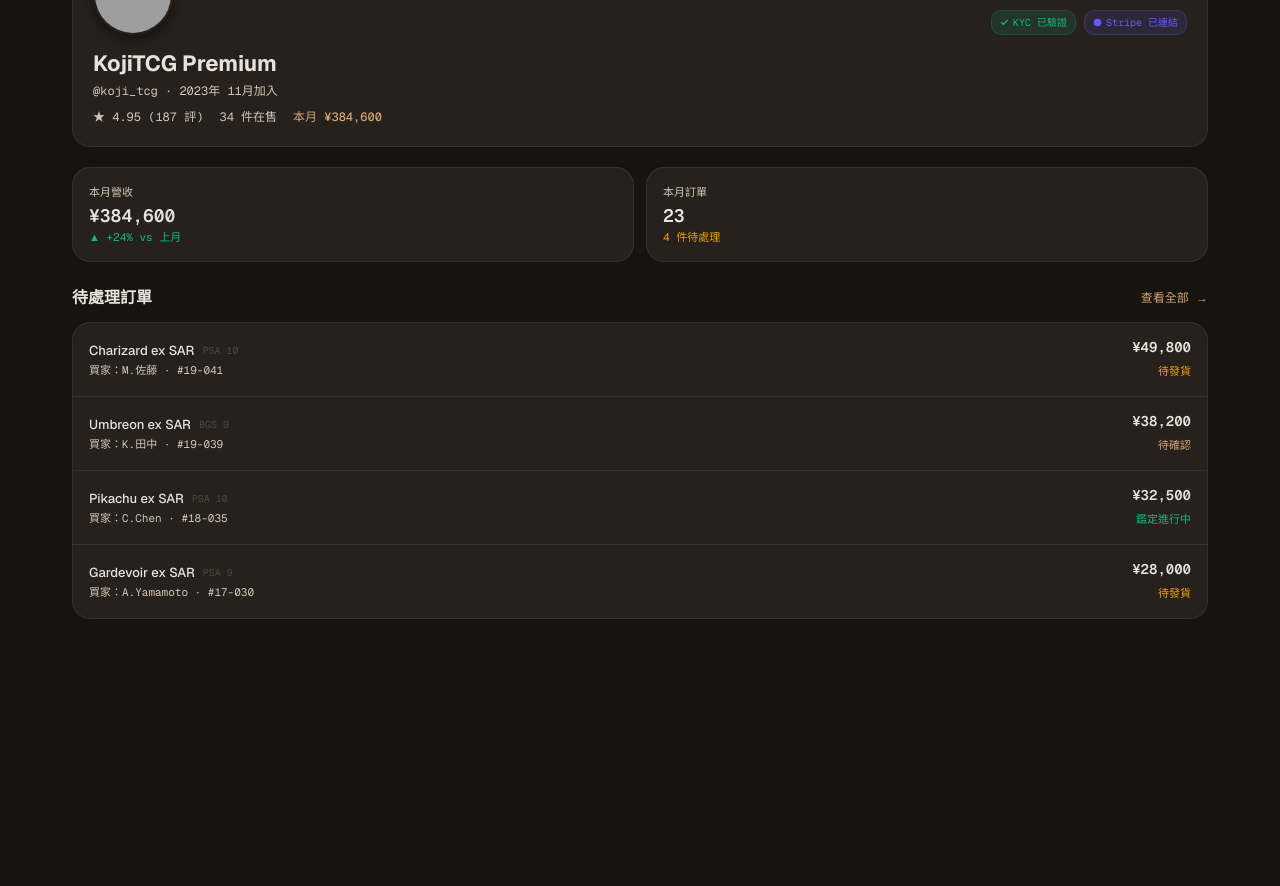
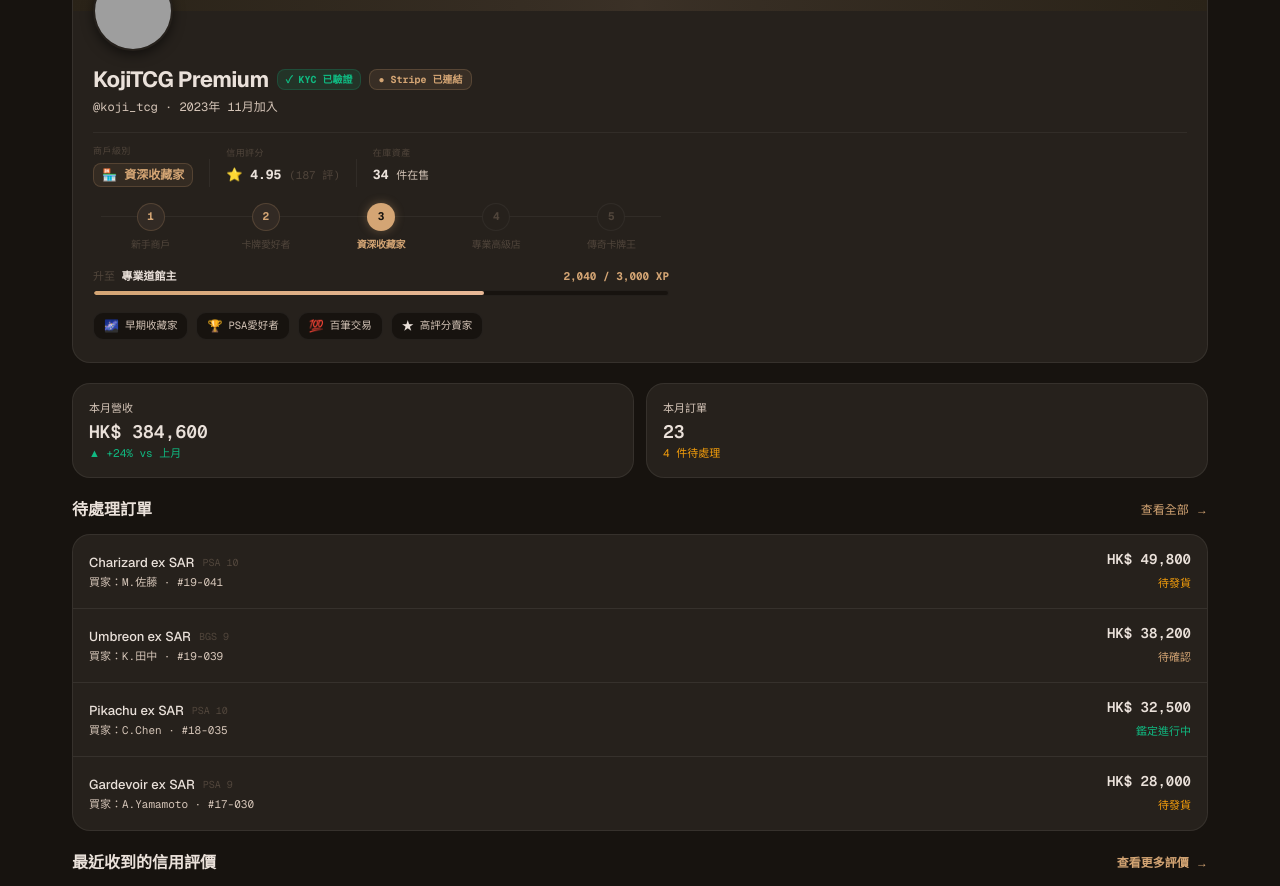
Before and after one commit to VxxxxC/Pokemon-Card-Trading-Platform-Client, a Next.js app: page /profile/merchant in a window 1280 px wide. Shown: the part 260-1146 px from the top of the page. Before the commit the page ends 919 px from the top, so only its background shows below. Built offline with nearby package versions, Linux system fonts and the light colour scheme; grey boxes are pictures that could not be loaded.

Commit message:
fine tune merchant main page

```diff
--- a/app/profile/merchant/layout.tsx
+++ b/app/profile/merchant/layout.tsx
@@ -10,7 +10,6 @@ const MERCHANT_TABS: TabItem[] = [
   { href: "/profile/merchant/inventory", label: "商品管理", icon: "🗂️" },
   { href: "/profile/merchant/trading", label: "交易管理", icon: "🤝" },
   { href: "/profile/merchant/finance", label: "資金金流", icon: "💰" },
-  { href: "/profile/merchant/settings", label: "店舖設定", icon: "⚙️" },
 ];
 
 export default function MerchantProfileLayout({
--- a/app/profile/merchant/page.tsx
+++ b/app/profile/merchant/page.tsx
@@ -1,15 +1,18 @@
 import type { Metadata } from "next";
 import Image from "next/image";
 import Link from "next/link";
+import { GrUserSettings } from "react-icons/gr";
+import { CiSettings } from "react-icons/ci";
+
 
 export const metadata: Metadata = {
   title: "商戶總覽 — PokéTrade JP",
   description: "查看銷售統計、待處理訂單及商戶概覽",
 };
 
-// 🟢 從 Layout 移動進駐的商戶身分真理數據（Hero 看板專用）
-// TODO: [database] Replace with Supabase query — fetch merchant profile from `merchant_profiles` WHERE user_id = current user
+// 🟢 中央數據源：商戶身分真理數據（Hero 看板專用）
 const mockMerchant = {
+  id: "koji_tcg",
   name: "田中 Koji",
   shopName: "KojiTCG Premium",
   handle: "@koji_tcg",
@@ -21,34 +24,72 @@ const mockMerchant = {
   reviewCount: 187,
   totalListings: 34,
   monthlyRevenue: 384_600,
+  xp: 2040,
+  maxXp: 3000,
+  nextLevel: "專業道館主",
+  level: "資深收藏家",
+  badges: [
+    { id: "b1", label: "早期收藏家", emoji: "🌌" },
+    { id: "b2", label: "PSA愛好者", emoji: "🏆" },
+    { id: "b3", label: "百筆交易", emoji: "💯" },
+    { id: "b4", label: "高評分賣家", emoji: "★" },
+  ],
 };
 
-// TODO: [database] Replace with Supabase query — fetch merchant's revenue stats from `orders` aggregation (sum amount WHERE seller_id = current user, grouped by period)
-const revenueStats = [
-  { label: "本月營收",   value: "¥384,600",  note: "▲ +24% vs 上月",  dir: "up"   as const },
-  { label: "本月訂單",   value: "23",         note: "4 件待處理",      dir: "warn" as const },
+// 商戶專屬成長階梯 Stepper 節點
+const merchantSteps = [
+  { levelNum: 1, label: "新手商戶" },
+  { levelNum: 2, label: "卡牌愛好者" },
+  { levelNum: 3, label: "資深收藏家", active: true },
+  { levelNum: 4, label: "專業高級店" },
+  { levelNum: 5, label: "傳奇卡牌王" },
 ];
 
-// TODO: [database] Replace with Supabase query — fetch pending orders from `orders` table WHERE seller_id = current user AND status IN ('pending_confirmation', 'pending_shipment', 'grading'), ordered by created_at ASC
+// 提純版指標數據
+const revenueStats = [
+  { label: "本月營收", value: "HK$ 384,600", note: "▲ +24% vs 上月", dir: "up" as const },
+  { label: "本月訂單", value: "23", note: "4 件待處理", dir: "warn" as const },
+];
+
+// 待處理訂單流水線路
 const pendingActions = [
-  { id: "ORD-20250519-041", buyer: "M.佐藤",   card: "Charizard ex SAR",  grade: "PSA 10",  amount: 49_800, action: "待發貨",   actionColor: "text-warning" },
-  { id: "ORD-20250519-039", buyer: "K.田中",   card: "Umbreon ex SAR",    grade: "BGS 9",   amount: 38_200, action: "待確認",   actionColor: "text-brand"   },
-  { id: "ORD-20250518-035", buyer: "C.Chen",   card: "Pikachu ex SAR",    grade: "PSA 10",  amount: 32_500, action: "鑑定進行中", actionColor: "text-success" },
-  { id: "ORD-20250517-030", buyer: "A.Yamamoto", card: "Gardevoir ex SAR", grade: "PSA 9",  amount: 28_000, action: "待發貨",   actionColor: "text-warning" },
+  { id: "ORD-20250519-041", buyer: "M.佐藤", card: "Charizard ex SAR", grade: "PSA 10", amount: 49_800, action: "待發貨", actionColor: "text-warning" },
+  { id: "ORD-20250519-039", buyer: "K.田中", card: "Umbreon ex SAR", grade: "BGS 9", amount: 38_200, action: "待確認", actionColor: "text-brand" },
+  { id: "ORD-20250518-035", buyer: "C.Chen", card: "Pikachu ex SAR", grade: "PSA 10", amount: 32_500, action: "鑑定進行中", actionColor: "text-success" },
+  { id: "ORD-20250517-030", buyer: "A.Yamamoto", card: "Gardevoir ex SAR", grade: "PSA 9", amount: 28_000, action: "待發貨", actionColor: "text-warning" },
+];
+
+// 模擬最新期 3 筆真實信用評價數據（未來直接對接 Supabase member_reviews 表）
+const mockRecentReviews = [
+  { id: "r1", reviewer: "K.田中", rating: 5, comment: "包裝非常謹慎，卡況與描述完全一致，快速發貨，強力推薦！", date: "2026年 5月" },
+  { id: "r2", reviewer: "C.Lin", rating: 5, comment: "專業賣家，溝通回應快，第二次購買同一位賣家，值得信賴。", date: "2026年 4月" },
+  { id: "r3", reviewer: "M.鈴木", rating: 5, comment: "PSA 10 品相完美，雙重氣泡袋保護出貨，超出預期，感謝！", date: "2026年 3月" },
 ];
 
 export default function MerchantOverviewPage() {
   return (
     <>
-      {/* ── Merchant Hero（自 Layout 抽離後封裝於總覽頁內） ───────────────── */}
+      {/* ── 🟢 1. MERCHANT HERO HEADER (升級版商戶自豪看板) ───────────────── */}
       <section
         className="relative mb-5 rounded-2xl overflow-hidden bg-bg-card border border-[rgba(237,232,224,0.08)] animate-fadeIn"
         aria-labelledby="merchant-hero-name"
       >
-        <div className="h-20 bg-linear-to-r from-[#2a2318] via-[rgba(212,165,116,0.12)] to-[#2a2318]" />
+        {/* Extreme Top-Right [Settings] Button */}
+        <Link
+          href="/profile/merchant/settings"
+          className="absolute top-4 right-4 z-12 w-12 h-12 rounded-full bg-[#17130f]/60 backdrop-blur-xs border border-[rgba(237,232,224,0.15)] text-text-secondary hover:text-brand hover:border-brand/40 flex items-center justify-center transition-all cursor-pointer shadow-md"
+          title="店舖設定"
+        >
+          <div className="p-2 flex flex-row items-center gap-2">
+            <CiSettings size={24} aria-hidden="true" />
+          </div>
+        </Link>
+
+        <div className="h-24 bg-linear-to-r from-[#2a2318] via-[rgba(212,165,116,0.12)] to-[#2a2318]" />
         <div className="px-5 pb-5">
+          {/* 頭像與認證徽章 */}
           <div className="flex items-end justify-between -mt-10 mb-3">
-            <div className="relative w-20 h-20 rounded-full border-2 border-bg-card shadow-[0_4px_12px_rgba(0,0,0,0.50)] overflow-hidden shrink-0">
+            <div className="relative w-20 h-20 rounded-full border-2 border-bg-card shadow-[0_4px_12px_rgba(0,0,0,0.50)] overflow-hidden shrink-0 bg-[#17130f]">
               <Image
                 src={`https://picsum.photos/seed/${mockMerchant.avatarSeed}/80/80`}
                 alt={`${mockMerchant.shopName} 的商舖頭像`}
@@ -56,68 +97,125 @@ export default function MerchantOverviewPage() {
                 className="object-cover"
               />
             </div>
-            {/* KYC + Stripe status badges */}
-            <div className="flex gap-2 flex-wrap justify-end">
+          </div>
+
+          {/* 基本資料 */}
+          <div className="flex items-center gap-2 flex-wrap mt-1">
+            <h1 id="merchant-hero-name" className="font-sans font-bold text-[22px] text-text-primary tracking-tight">
+              {mockMerchant.shopName}
+            </h1>
             {mockMerchant.kycVerified && (
-                <span className="inline-flex items-center gap-1 font-mono text-[10px] text-success bg-[rgba(16,185,129,0.12)] px-2 py-1 rounded-lg border border-success/20">
-                  <svg
-                    width="9"
-                    height="9"
-                    viewBox="0 0 24 24"
-                    fill="none"
-                    stroke="#10b981"
-                    strokeWidth="3"
-                    strokeLinecap="round"
-                    strokeLinejoin="round"
-                    aria-hidden="true"
-                  >
-                    <polyline points="20 6 9 17 4 12" />
-                  </svg>
-                  KYC 已驗證
+              <span className="inline-flex items-center gap-1 font-mono text-[10px] text-success bg-[rgba(16,185,129,0.12)] px-2 py-0.5 rounded-md border border-success/20 font-bold">
+                ✓ KYC 已驗證
               </span>
             )}
             {mockMerchant.stripeConnected && (
-                <span className="inline-flex items-center gap-1 font-mono text-[10px] text-[#635bff] bg-[rgba(99,91,255,0.12)] px-2 py-1 rounded-lg border border-[rgba(99,91,255,0.25)]">
-                  <svg
-                    width="9"
-                    height="9"
-                    viewBox="0 0 24 24"
-                    fill="currentColor"
-                    aria-hidden="true"
-                  >
-                    <circle cx="12" cy="12" r="10" />
-                  </svg>
-                  Stripe 已連結
+              <span className="inline-flex items-center gap-1 font-mono text-[10px] text-brand bg-brand/10 px-2 py-0.5 rounded-md border border-brand/20 font-bold">
+                ● Stripe 已連結
               </span>
             )}
           </div>
-          </div>
-
-          <h1
-            id="merchant-hero-name"
-            className="font-sans font-bold text-[22px] text-text-primary"
-          >
-            {mockMerchant.shopName}
-          </h1>
           <p className="font-mono text-[12px] text-text-secondary mt-0.5">
             {mockMerchant.handle} · {mockMerchant.joinDate}
           </p>
-          <div className="flex items-center gap-4 mt-2">
-            <span className="font-mono text-[12px] text-text-secondary">
-              ★ {mockMerchant.rating} ({mockMerchant.reviewCount} 評)
+
+          {/* 雙欄核心指標：商戶級別與信用評分 (徹底清除積分餘額) */}
+          <div className="flex items-center gap-4 mt-4 pt-3 border-t border-[rgba(237,232,224,0.06)] flex-wrap">
+            <div className="flex flex-col">
+              <span className="font-mono text-[9px] text-text-disabled uppercase tracking-wider">
+                商戶級別
               </span>
-            <span className="font-mono text-[12px] text-text-secondary">
-              {mockMerchant.totalListings} 件在售
+              <span className="inline-flex items-center gap-1.5 font-mono text-[12px] font-bold text-brand mt-1 bg-[rgba(212,165,116,0.08)] border border-brand/20 px-2 py-0.5 rounded-md">
+                🏪 {mockMerchant.level}
               </span>
-            <span className="font-mono text-[12px] text-brand font-medium">
-              本月 ¥{mockMerchant.monthlyRevenue.toLocaleString("zh-TW")}
+            </div>
+            <div className="w-px h-7 bg-white/5 self-end hidden sm:block" />
+            <div className="flex flex-col">
+              <span className="font-mono text-[9px] text-text-disabled uppercase tracking-wider">
+                信用評分
               </span>
+              <span className="font-mono text-[13px] text-text-primary font-bold mt-1">
+                ⭐ {mockMerchant.rating}{" "}
+                <span className="text-text-disabled font-normal text-[11px]">
+                  ({mockMerchant.reviewCount} 評)
+                </span>
+              </span>
+            </div>
+            <div className="w-px h-7 bg-white/5 self-end hidden sm:block" />
+            <div className="flex flex-col">
+              <span className="font-mono text-[9px] text-text-disabled uppercase tracking-wider">
+                在庫資產
+              </span>
+              <span className="font-mono text-[13px] text-text-primary font-bold mt-1">
+                {mockMerchant.totalListings} <span className="text-[11px] text-text-secondary font-normal">件在售</span>
+              </span>
+            </div>
+          </div>
+
+          {/* 1b. 商戶等級步進器 (Stepper) */}
+          <div className="pt-4 max-w-xl">
+            <div className="relative flex justify-between items-center">
+              <div className="absolute top-[13px] left-2 right-2 h-[1px] bg-white/5 z-0" />
+              {merchantSteps.map((step) => (
+                <div key={step.levelNum} className="relative flex flex-col items-center z-10 flex-1">
+                  <div
+                    className={`w-7 h-7 rounded-full flex items-center justify-center font-mono text-[11px] font-bold transition-colors ${
+                      step.active
+                        ? "bg-brand text-[#17130f] shadow-[0_0_10px_rgba(212,165,116,0.35)]"
+                        : step.levelNum < 3
+                          ? "bg-[#322a24] text-brand border border-brand/20"
+                          : "bg-bg-card text-text-disabled border border-white/5"
+                    }`}
+                  >
+                    {step.levelNum}
+                  </div>
+                  <span
+                    className={`font-sans text-[10px] mt-1.5 whitespace-nowrap tracking-tight ${
+                      step.active ? "text-brand font-bold" : "text-text-disabled"
+                    }`}
+                  >
+                    {step.label}
+                  </span>
+                </div>
+              ))}
+            </div>
+          </div>
+
+          {/* XP 經驗值進度條 */}
+          <div className="max-w-xl pt-4 space-y-1.5">
+            <div className="flex justify-between items-center font-mono text-[11px]">
+              <span className="text-text-disabled">
+                升至 <span className="text-text-primary font-bold">{mockMerchant.nextLevel}</span>
+              </span>
+              <span className="text-brand font-bold">
+                {mockMerchant.xp.toLocaleString()} / {mockMerchant.maxXp.toLocaleString()} XP
+              </span>
+            </div>
+            <div className="w-full h-1.5 bg-[#17130f] rounded-full overflow-hidden border border-white/5">
+              <div
+                className="h-full bg-gradient-to-r from-[#d4a574] to-[#e8b896] rounded-full transition-all duration-500"
+                style={{ width: `${(mockMerchant.xp / mockMerchant.maxXp) * 100}%` }}
+              />
+            </div>
+          </div>
+
+          {/* 1c. 商戶認證榮譽徽章列 */}
+          <div className="flex gap-2 overflow-x-auto pt-4 pb-0.5 scrollbar-none max-w-xl">
+            {mockMerchant.badges.map((badge) => (
+              <div
+                key={badge.id}
+                className="shrink-0 flex items-center gap-1.5 px-2.5 py-1 bg-[#17130f] border border-[rgba(237,232,224,0.06)] rounded-lg"
+              >
+                <span className="text-[12px]">{badge.emoji}</span>
+                <span className="font-mono text-[10.5px] text-[#d4c4b7]">{badge.label}</span>
+              </div>
+            ))}
           </div>
         </div>
       </section>
 
-      {/* ── Revenue Stats（提純版：僅保留本月營收 / 本月訂單） ─────────────── */}
-      <section aria-labelledby="revenue-heading" className="mb-6">
+      {/* ── Revenue Stats ─────────────────────────────────────────────── */}
+      <section aria-labelledby="revenue-heading" className="mb-5">
         <h2 id="revenue-heading" className="sr-only">營收統計</h2>
         <div className="grid grid-cols-2 gap-3">
           {revenueStats.map(({ label, value, note, dir }) => (
@@ -133,7 +231,7 @@ export default function MerchantOverviewPage() {
       </section>
 
       {/* ── Pending Actions ────────────────────────────────────────────── */}
-      <section aria-labelledby="pending-heading">
+      <section aria-labelledby="pending-heading" className="mb-5">
         <div className="flex items-center justify-between mb-3">
           <h2 id="pending-heading" className="font-sans font-semibold text-[16px] text-text-primary">
             待處理訂單
@@ -162,7 +260,7 @@ export default function MerchantOverviewPage() {
               </div>
               <div className="text-right shrink-0">
                 <p className="font-mono font-semibold text-[14px] text-text-primary">
-                  ¥{order.amount.toLocaleString("zh-TW")}
+                  HK$ {order.amount.toLocaleString("zh-TW")}
                 </p>
                 <span className={`font-mono text-[11px] ${order.actionColor}`}>
                   {order.action}
@@ -172,6 +270,46 @@ export default function MerchantOverviewPage() {
           ))}
         </div>
       </section>
+
+      {/* ── 🟢 2. REPUTATION SECTION (信用評級模組 — 精準對齊最近 3 筆) ────── */}
+      <section aria-labelledby="rating-heading">
+        <div className="flex items-center justify-between mb-3">
+          <h2 id="rating-heading" className="font-sans font-semibold text-[16px] text-text-primary">
+            最近收到的信用評價
+          </h2>
+          <Link
+            href={`/profile/${mockMerchant.id}/rating`}
+            className="font-mono text-[12px] text-brand hover:text-brand-hover transition-colors font-bold"
+          >
+            查看更多評價 →
+          </Link>
+        </div>
+        <div className="space-y-3">
+          {mockRecentReviews.map((review) => (
+            <div
+              key={review.id}
+              className="bg-bg-card rounded-2xl border border-[rgba(237,232,224,0.08)] p-4 hover:border-[rgba(237,232,224,0.15)] transition-colors"
+            >
+              <div className="flex justify-between items-center mb-1.5">
+                <div className="flex items-center gap-2">
+                  <span className="font-sans text-[13px] font-bold text-text-primary">
+                    {review.reviewer}
+                  </span>
+                  <span className="font-mono text-[12px] text-brand font-bold">
+                    ⭐ {review.rating}
+                  </span>
+                </div>
+                <span className="font-mono text-[11px] text-text-disabled">
+                  {review.date}
+                </span>
+              </div>
+              <p className="font-sans text-[13px] text-text-secondary leading-relaxed">
+                {review.comment}
+              </p>
+            </div>
+          ))}
+        </div>
+      </section>
     </>
   );
 }
```
Also changed, not shown: 1 other file (tests, documents, lock files or other folders). Lines whose indentation alone changed are shown as unchanged.
